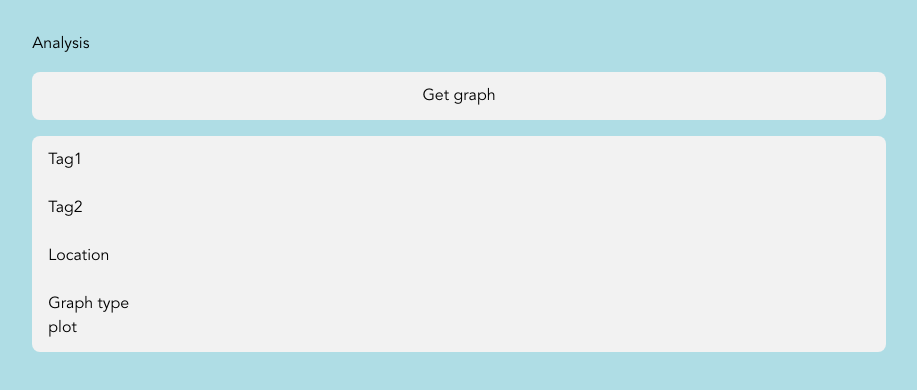
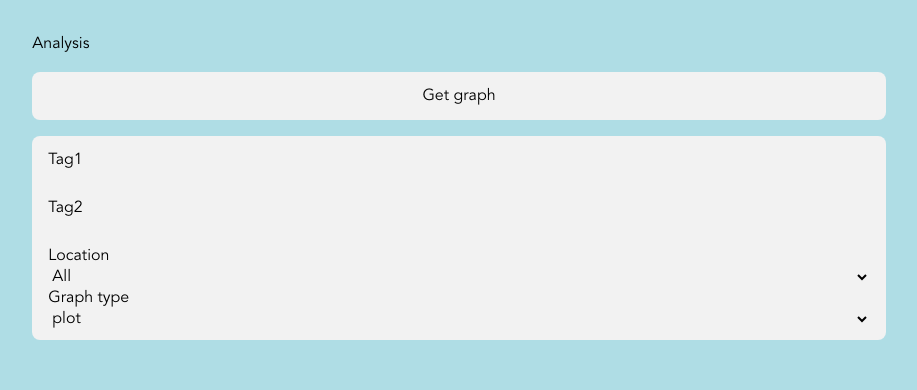
Before and after one commit to ForumViriumHelsinki/metropolia-weather-map, a Next.js app in the folder client/: page /analysis in a window 1280 px wide. Shown: the top 390 px of the page, without its empty margins (181-1098 px from the left). Built offline with nearby package versions, Linux system fonts and the light colour scheme.

Commit message:
Add location filtering to graph creation from frontend

```diff
--- a/client/src/app/(routes)/analysis/page.tsx
+++ b/client/src/app/(routes)/analysis/page.tsx
@@ -4,30 +4,29 @@ import {
   getTagGraphService,
   TagGraphParams,
 } from "@/app/services/tags/getTagGraphService";
-import { useMessageDisplay } from "@/utils/useMessageDisplay";
+import { GraphTypes, Locations } from "@/types";
 import { useState } from "react";
 
 const Analysis = () => {
-  const [graphUrl, setGraphUrl] = useState<string>("");
+  const [message, setMessage] = useState<string>("");
+  const [graphUrl, setGraphUrl] = useState<string | null>(null);
   const [graphParams, setGraphParams] = useState<TagGraphParams>({
     tag1: "",
     tag2: "",
-    graph_type: "plot",
+    graph_type: GraphTypes.plot,
   });
-
-  const [loadingMessage, setLoadingMessage] = useMessageDisplay();
 
   const getGraph = async () => {
     console.log("getGraph()");
 
     try {
-      setLoadingMessage("Crunching numbers");
+      setGraphUrl(null);
+      setMessage("Crunching numbers");
       const blob = await getTagGraphService(graphParams);
       setGraphUrl(URL.createObjectURL(blob));
-      setLoadingMessage("");
     } catch (error) {
       if (error instanceof Error) {
-        setLoadingMessage(`Error creating graph: ${error.message}`);
+        setMessage(`Error creating graph: ${error.message}`);
         console.error(error);
       }
     }
@@ -36,14 +35,12 @@ const Analysis = () => {
   return (
     <div className="flex flex-col gap-4">
       <h1>Analysis</h1>
-
       <button
         className="box-basic"
         onClick={getGraph}
       >
         Get graph
       </button>
-
       <form className="box-basic flex flex-col">
         <label>Tag1</label>
         <input
@@ -64,33 +61,56 @@ const Analysis = () => {
         />
 
         <label>Location</label>
-        <input
-          type="text"
-          value={graphParams.location}
-          onChange={(e) =>
-            setGraphParams({ ...graphParams, location: e.currentTarget.value })
-          }
-        />
-
-        <label>Graph type</label>
-        <input
-          type="text"
-          value={graphParams.graph_type}
+        <select
           onChange={(e) =>
             setGraphParams({
               ...graphParams,
-              graph_type: e.currentTarget.value,
+              location: e.currentTarget.value as Locations,
             })
           }
-        />
+        >
+          <option value={""}>All</option>
+          {Object.values(Locations).map((loc) => (
+            <option
+              key={loc}
+              value={loc}
+            >
+              {loc}
+            </option>
+          ))}
+        </select>
+
+        <label>Graph type</label>
+        <select
+          onChange={(e) =>
+            setGraphParams({
+              ...graphParams,
+              graph_type: e.currentTarget.value as GraphTypes,
+            })
+          }
+        >
+          {Object.values(GraphTypes).map((gt) => (
+            <option
+              key={gt}
+              // value={gt}
+            >
+              {gt}
+            </option>
+          ))}
+        </select>
       </form>
-
-      {loadingMessage && (
+      {graphUrl ? (
         // eslint-disable-next-line @next/next/no-img-element
         <img
           src={graphUrl}
           alt="Temperature Analysis Graph"
+          onLoad={() => {
+            console.log("hello");
+            setMessage("");
+          }}
         />
+      ) : (
+        <div>{message}</div>
       )}
     </div>
   );
--- a/client/src/app/services/tags/getTagGraphService.ts
+++ b/client/src/app/services/tags/getTagGraphService.ts
@@ -1,10 +1,11 @@
+import { GraphTypes, Locations } from "@/types";
 import { apiFetch } from "@/utils/apiFetch";
 
 export interface TagGraphParams {
   tag1: string;
   tag2: string;
-  graph_type: "plot" | "bar";
-  location?: string | null;
+  graph_type: GraphTypes;
+  location?: Locations | null;
   start_date?: string | null;
   end_date?: string | null;
   daytime?: boolean;
--- a/client/src/types/index.ts
+++ b/client/src/types/index.ts
@@ -42,3 +42,14 @@ export interface SensorDataParams {
   temperature_from?: number;
   temperature_to?: number;
 }
+
+export enum Locations {
+  vallilla = "Vallila",
+  laajasalo = "Laajasalo",
+  koivukyla = "Koivukylä",
+}
+
+export enum GraphTypes {
+  plot = "plot",
+  bar = "bar",
+}
```
Also changed, not shown: 1 other file (tests, documents, lock files or other folders).
